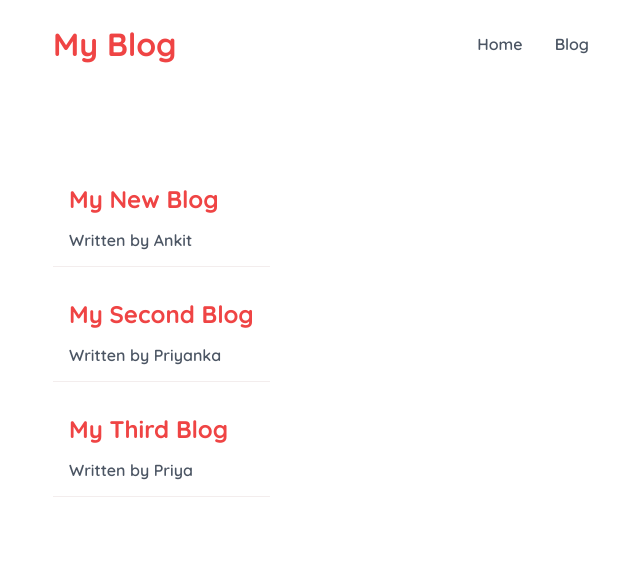
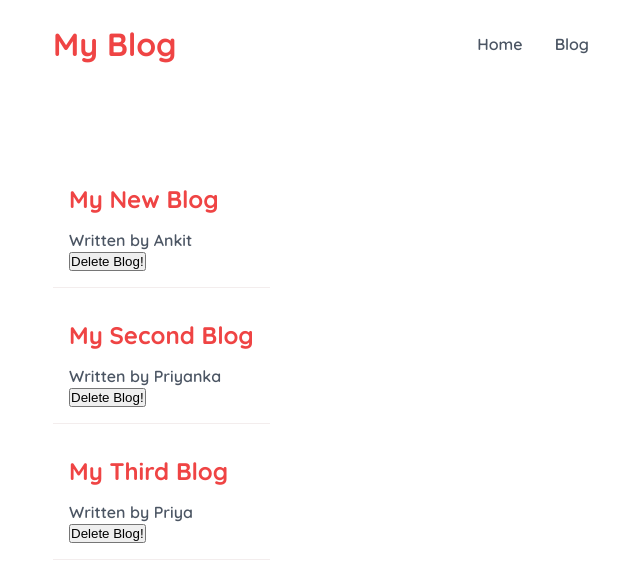
Before and after one commit to prajapati-priyanka/learning-react, a React (Create React App) app in the folder myapp/: page / in a window 1280 px wide. Shown: the top 582 px of the page, without its empty margins (311-951 px from the left). Built offline with nearby package versions, Linux system fonts and the light colour scheme.

Commit message:
feat: added function as prop

```diff
--- a/myapp/src/Bloglist.js
+++ b/myapp/src/Bloglist.js
@@ -1,5 +1,5 @@
-function Bloglist(props) {
-  const blogs = props.blogs;
+function Bloglist({ blogs, handleDelete }) {
+  //   const blogs = props.blogs;
 
   return (
     <div className="blog-list">
@@ -7,6 +7,7 @@ function Bloglist(props) {
         <div className="blog-preview" key={item.id}>
           <h2>{item.title}</h2>
           <p>Written by {item.author}</p>
+          <button onClick={() => handleDelete(item.id)}>Delete Blog!</button>
         </div>
       ))}
     </div>
--- a/myapp/src/Home.js
+++ b/myapp/src/Home.js
@@ -18,14 +18,19 @@ function Home() {
     {
       title: "My Third Blog",
       author: "Priya",
-      description: "I have always been wanted to write a blog",
+      description: "I desperately wanted to write a blog",
       id: 2,
     },
   ]);
 
+  function handleDelete(id) {
+    const newBlog = blogs.filter((item) => item.id !== id);
+    setBlogs(newBlog);
+  }
+
   return (
     <div className="home">
-      <Bloglist blogs={blogs} />
+      <Bloglist blogs={blogs} handleDelete={handleDelete} />
     </div>
   );
 }
```
